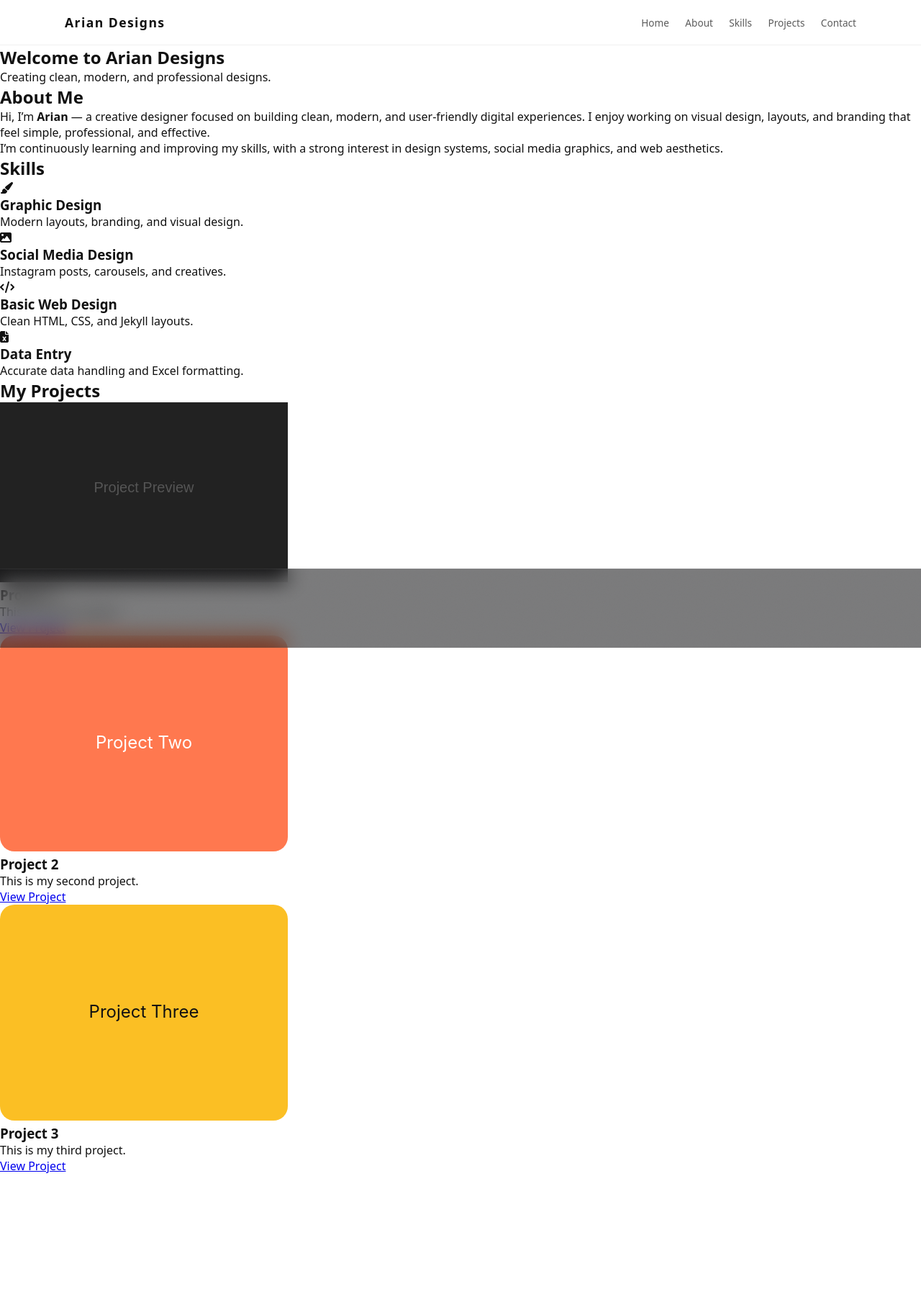
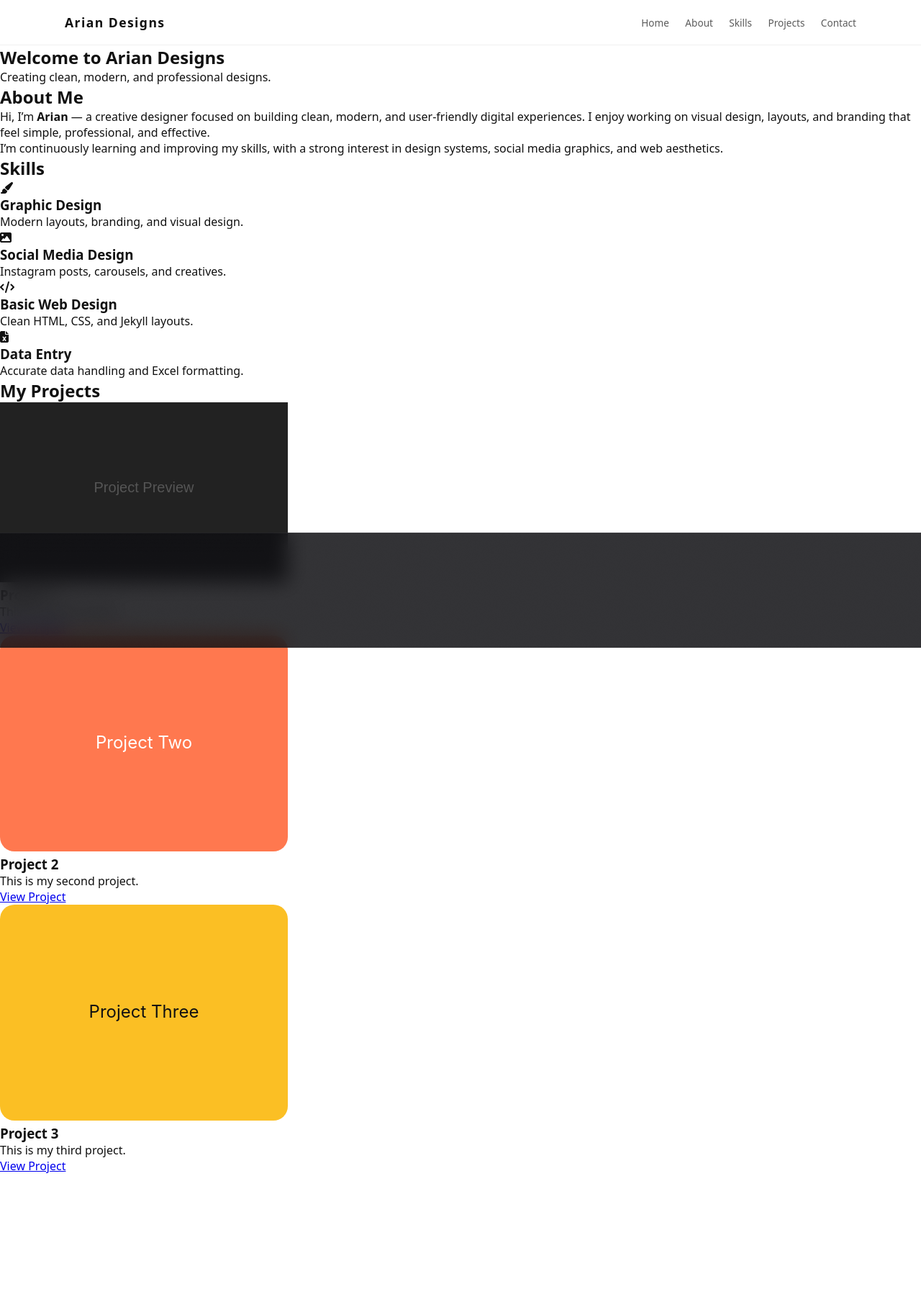
Before and after one commit to ariantechzone-stack/ariantechzone-stack.github.io, a Jekyll site: the page built from index.md, in a window 1280 px wide. Shown: the whole page at 72% size. Built offline with Jekyll 4.4.1, drawn with Linux system fonts in a browser that asks for light colours.

Commit message:
Update style.css

```diff
--- a/assets/css/style.css
+++ b/assets/css/style.css
@@ -56,21 +56,27 @@ main { padding-bottom: 160px; }
 ================================ */
 .site-footer {
   position: fixed;
-  bottom: -40px;
+  bottom: -160px; /* hidden offscreen initially */
   left: 0;
   width: 100%;
-  max-height: 110px;
-  background: rgba(15,15,18,0.55);
+  max-height: 160px;
+  background: rgba(15,15,18,0.85);
   backdrop-filter: blur(14px) saturate(140%);
   -webkit-backdrop-filter: blur(14px) saturate(140%);
-  border-top: 1px solid rgba(255,255,255,0.08);
+  border-top: 1px solid rgba(255,255,255,.08);
   color: #e6e6e6;
   z-index: 20;
   overflow: hidden;
-  opacity: 0.85;
+  transition: bottom 0.8s ease-in-out, opacity 0.8s ease-in-out, transform 0.8s ease-in-out;
   transform: translateY(40px);
-  transition: bottom 0.8s ease, opacity 0.8s ease, max-height 0.8s ease, background 0.6s ease, transform 0.6s ease;
+  opacity: 0;
 }
+.site-footer.show-footer {
+  bottom: 0;
+  transform: translateY(0);
+  opacity: 1;
+}
+
 
 .site-footer.scroll-active {
   bottom: 0;
```
